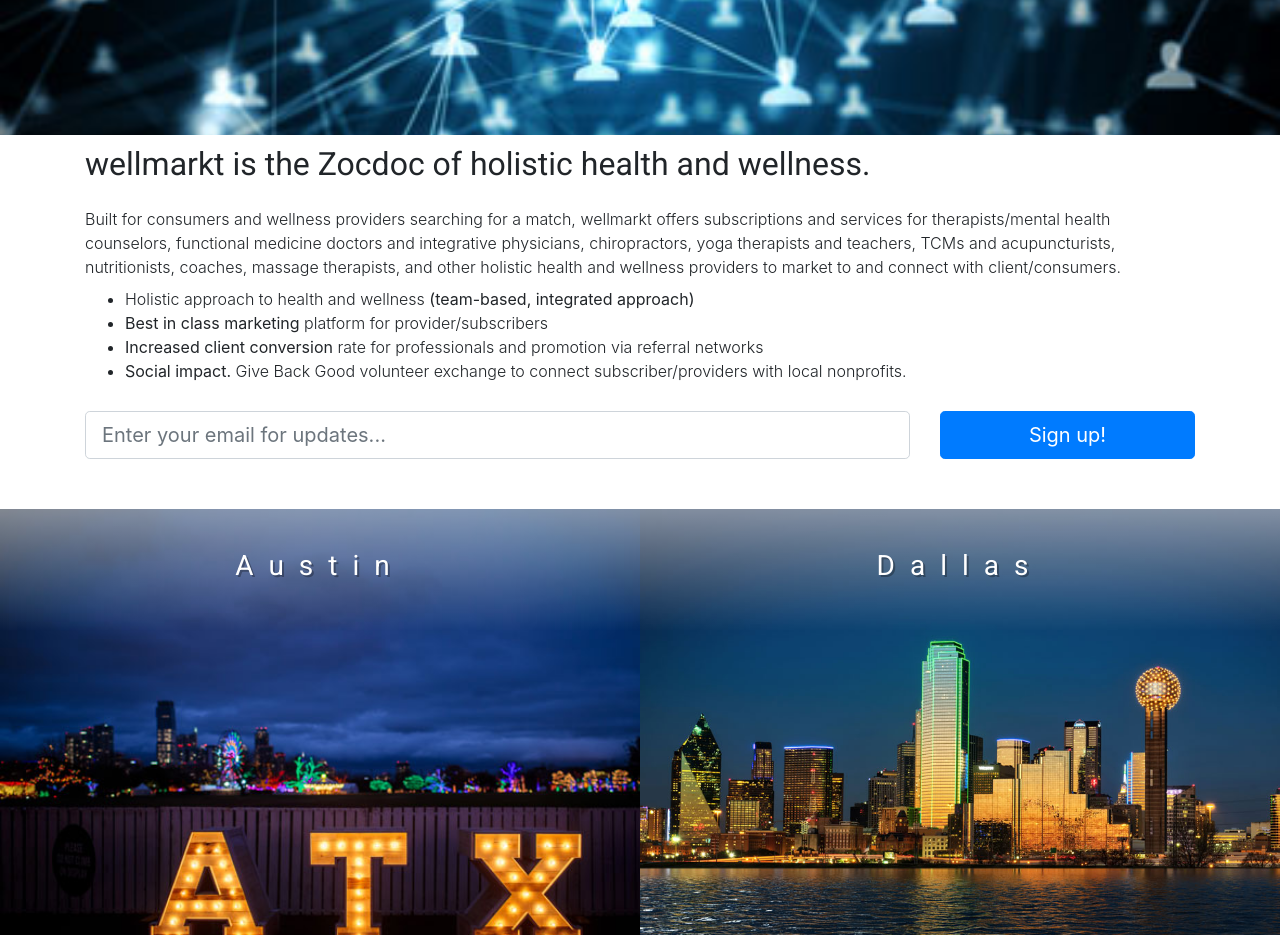
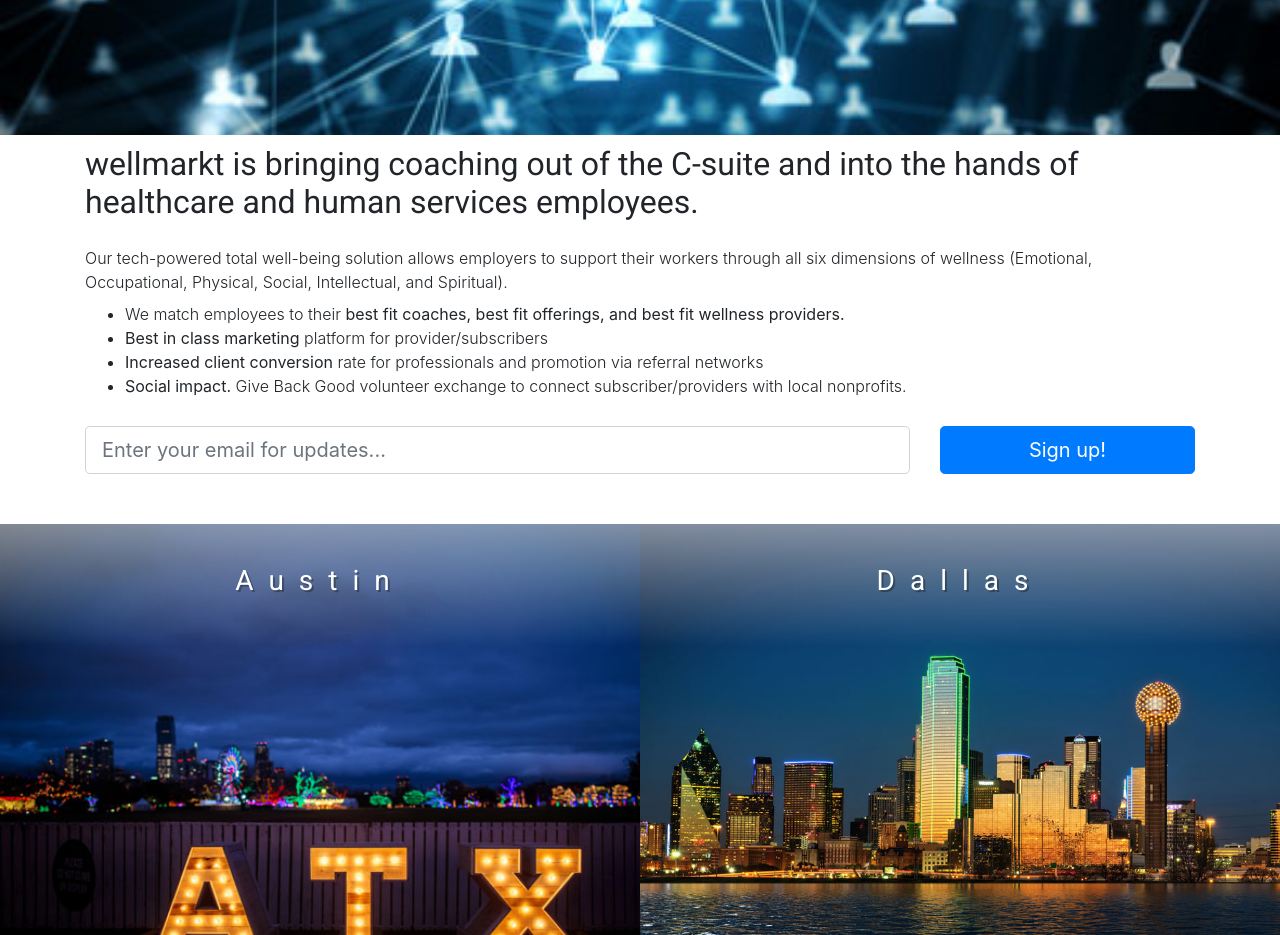
Before and after one commit to djredhand/djredhand.github.io, a website with bundled scripts: page index.html in a window 1280 px wide. Shown: the part 1380-2315 px from the top of the page. Built offline with nearby package versions, Linux system fonts and the light colour scheme.

Commit message:
updated with new language
We're bringing coaching out of the C-suite and into the hands of healthcare and human services employees. Our tech-powered total well-being solution allows employers to support their workers through all six dimensions of wellness (Emotional, Occupational, Physical, Social, Intellectual, and Spiritual) by matching employees to their best fit coaches, best fit offerings, and best fit wellness providers.

```diff
--- a/index.html
+++ b/index.html
@@ -170,11 +170,11 @@
     <div class="container">
       <div class="row">
         <div class="col-xl-12 mx-auto">
-          <h2 class="mb-4 network-header">wellmarkt is the Zocdoc of holistic health and wellness.</h2>
-          <p class="font-weight-light mb-2">Built for consumers and wellness providers searching for a match, wellmarkt offers subscriptions and services for therapists/mental health counselors, functional medicine doctors and integrative physicians, chiropractors, yoga therapists and teachers, TCMs and acupuncturists, nutritionists, coaches, massage therapists, and other holistic health and wellness providers to market to and connect with client/consumers.</p>
+          <h2 class="mb-4 network-header">wellmarkt is bringing coaching out of the C-suite and into the hands of healthcare and human services employees.</h2>
+          <p class="font-weight-light mb-2">Our tech-powered total well-being solution allows employers to support their workers through all six dimensions of wellness (Emotional, Occupational, Physical, Social, Intellectual, and Spiritual).</p>
 
         <ul class="font-weight-light mb-2">
-          <li>Holistic approach to health and wellness <strong>(team-based, integrated approach)</strong></li>
+          <li>We match employees to their <strong>best fit coaches, best fit offerings, and best fit wellness providers.</strong></li>
           <li><strong>Best in class marketing</strong> platform for provider/subscribers</li>
           <li><strong>Increased client conversion</strong> rate for professionals and promotion via referral networks</li>
           <li><strong>Social impact.</strong> Give Back Good volunteer exchange to connect subscriber/providers with local nonprofits.</li>
```
